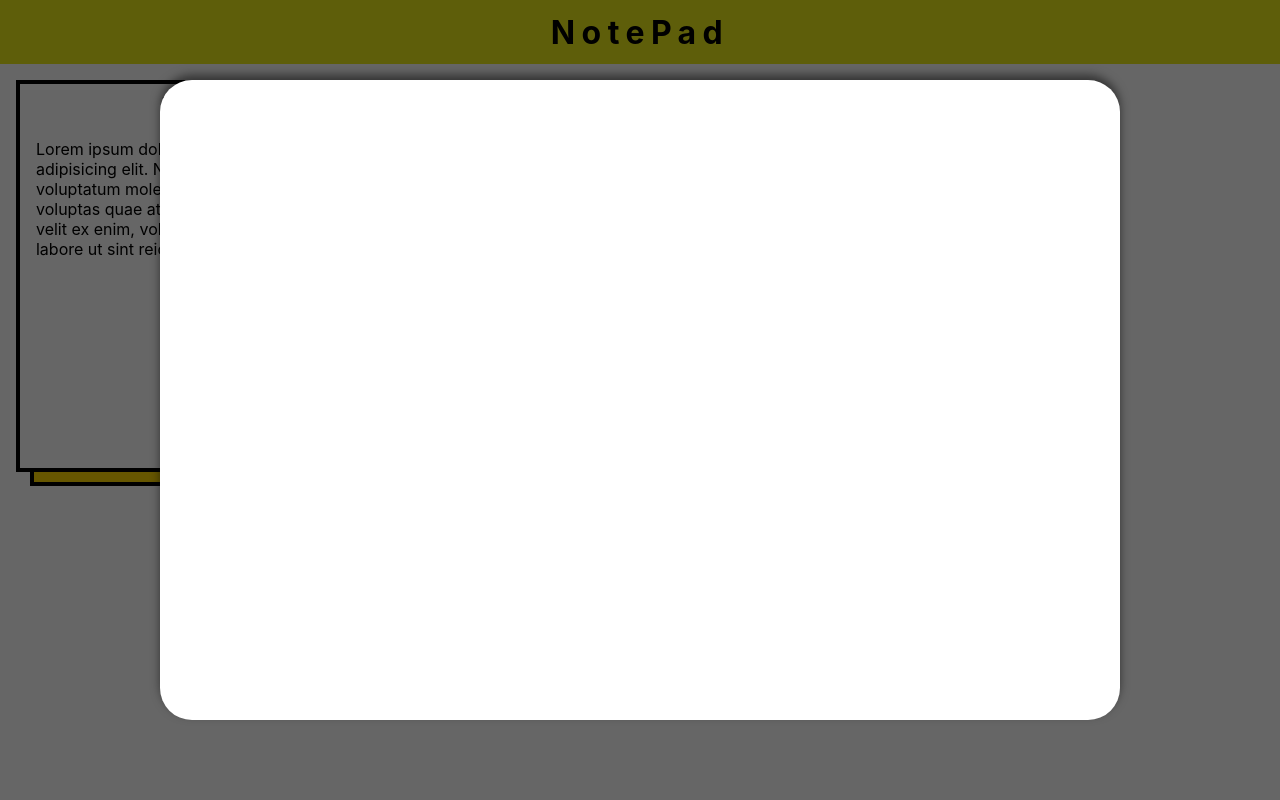
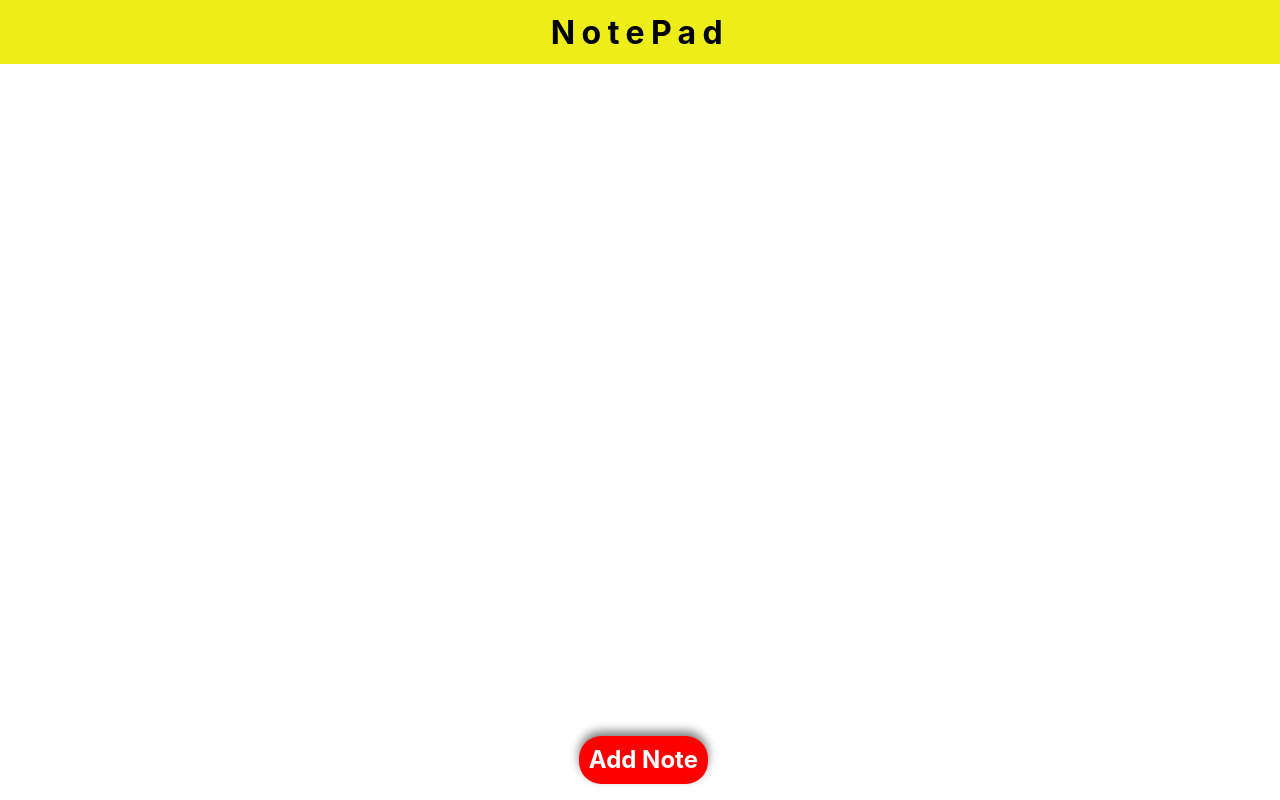
Before and after one commit to Bhishek-Parmar/notepad, a React (Create React App) app: page / in a window 1280 px wide. Built offline with nearby package versions, Linux system fonts and the light colour scheme.

Commit message:
added functionalities

```diff
--- a/src/App.css
+++ b/src/App.css
@@ -1,5 +1,11 @@
 * {
   margin: 0;
+  box-sizing: border-box;
+  overflow-x: hidden;
+}
+.header {
+  /* position: sticky; */
+  position: fixed;
 }
 .addNote {
   width: 100vw;
@@ -11,3 +17,26 @@
   justify-content: center;
   align-items: center;
 }
+.notePad {
+  /* background-color: red; */
+  margin: 4rem 0.2rem;
+  padding: 0.2rem;
+  width: 100%;
+  display: flex;
+  justify-content: center;
+  flex-wrap: wrap;
+}
+.addNoteBtn {
+  position: fixed;
+  z-index: 1;
+  bottom: 0;
+  margin: 1rem;
+  left: 44%;
+  padding: 0.6rem;
+  border-radius: 1.4rem;
+  background-color: red;
+  color: white;
+  box-shadow: 0px -5px 10px 0px rgba(0, 0, 0, 0.5);
+  cursor: pointer;
+  user-select: none;
+}
--- a/src/App.js
+++ b/src/App.js
@@ -1,14 +1,49 @@
+import { useState } from "react";
 import "./App.css";
 import AddNote from "./components/AddNote";
+import AddNoteButton from "./components/AddNoteButton";
 import Header from "./components/Header";
 import Notepad from "./components/Notepad";
+// import useBodyScrollLock from "./useBodyScrollLock";
 
 function App() {
+  const [createNoteOpen, setCreateNoteOpen] = useState(false);
+  const [notes, setNotes] = useState(
+    JSON.parse(localStorage.getItem("notes")) || []
+  );
+  // const [isLocked, toggle] = useBodyScrollLock();
+
+  function handleClick() {
+    setCreateNoteOpen(!createNoteOpen);
+    // toggle();
+    console.log("cliock");
+  }
+
+  function addNoteHandler(noteTitle, text) {
+    const newNote = {
+      title: noteTitle,
+      text: text,
+    };
+    setNotes([...notes, newNote]);
+    localStorage.setItem("notes", JSON.stringify(notes));
+    console.log("note added");
+    setCreateNoteOpen(false);
+  }
+
   return (
     <div className="App">
       <Header className="header" />
-      <Notepad />
-      <AddNote className="addNote" />
+      <Notepad className="notePad" notes={notes} />
+      {createNoteOpen && (
+        <AddNote
+          className="addNote"
+          handleClick={handleClick}
+          addNoteHandler={addNoteHandler}
+        />
+      )}
+      {!createNoteOpen && (
+        <AddNoteButton className="addNoteBtn" handleClick={handleClick} />
+      )}
     </div>
   );
 }
--- a/src/components/AddNote.jsx
+++ b/src/components/AddNote.jsx
@@ -1,9 +1,51 @@
-import React from "react";
+import React, { useState } from "react";
 import "./addnote.css";
-const AddNote = () => {
+
+const AddNote = ({ handleClick, addNoteHandler }) => {
+  const [title, setTitle] = useState("");
+  const [text, setText] = useState("");
+
+  //   useEffect(() => {
+  //     console.log(title);
+  //     console.log(text);
+  //   }, [title, text]);
+
+  function handleAddClick() {
+    addNoteHandler(title, text);
+  }
+
   return (
     <div className="addNote">
-      <div className="createNote"></div>
+      <div className="createNote">
+        <div className="title">
+          <input
+            className="title-input"
+            placeholder="Add Title"
+            type="text"
+            value={title}
+            onChange={(e) => setTitle(e.target.value)}
+          />
+        </div>
+        <div className="note-body">
+          <div className="text-area">
+            <input
+              type="text"
+              className="text-area-input"
+              placeholder="Write here..."
+              value={text}
+              onChange={(e) => setText(e.target.value)}
+            />
+          </div>
+          <div className="options-area">
+            <button className="add-btn btn" onClick={handleAddClick}>
+              Add
+            </button>
+            <button className="cancel-btn btn" onClick={handleClick}>
+              Cancel
+            </button>
+          </div>
+        </div>
+      </div>
     </div>
   );
 };
--- /dev/null
+++ b/src/components/AddNoteButton.jsx
@@ -0,0 +1,11 @@
+import React from "react";
+
+const AddNoteButton = ({ handleClick }) => {
+  return (
+    <div className="addNoteBtn" onClick={() => handleClick()}>
+      <h2>Add Note</h2>
+    </div>
+  );
+};
+
+export default AddNoteButton;
--- a/src/components/Note.jsx
+++ b/src/components/Note.jsx
@@ -1,16 +1,11 @@
 import React from "react";
 import "./note.css";
-const Note = () => {
+const Note = ({ title, text }) => {
   return (
     <div className="card">
-      <h2 className="title">Title</h2>
+      <h2 className="note-title">{title}</h2>
       <div className="content">
-        <p>
-          Lorem ipsum dolor sit amet consectetur adipisicing elit.
-          Necessitatibus, et voluptatum molestias modi, quas hic voluptas quae
-          atque corporis quisquam velit ex enim, voluptates odit officiis labore
-          ut sint reiciendis.
-        </p>
+        <p>{text}</p>
       </div>
     </div>
   );
--- a/src/components/Notepad.jsx
+++ b/src/components/Notepad.jsx
@@ -1,10 +1,12 @@
 import React from "react";
 import Note from "./Note";
 
-const Notepad = () => {
+const Notepad = ({ notes }) => {
   return (
-    <div>
-      <Note />
+    <div className="notePad">
+      {notes.map((note, index) => {
+        return <Note title={note.title} text={note.text} key={index} />;
+      })}
     </div>
   );
 };
--- a/src/components/addnote.css
+++ b/src/components/addnote.css
@@ -4,4 +4,56 @@
   box-shadow: 0px -5px 10px 0px rgba(0, 0, 0, 0.5);
   background-color: white;
   border-radius: 2rem;
+  padding: 2rem;
+  display: flex;
+  flex-direction: column;
 }
+.title {
+  border: 0.4px solid black;
+  border-radius: 2rem;
+  height: 5rem;
+  flex-grow: 1;
+}
+.title-input {
+  text-align: center;
+  width: 80%;
+  height: 100%;
+  font-size: 3rem;
+  border: none;
+  outline: none;
+}
+.note-body {
+  flex-grow: 30;
+  /* background-color: red; */
+  display: flex;
+}
+.text-area {
+  flex-grow: 4;
+}
+.text-area-input {
+  width: 100%;
+  height: 100%;
+  padding: 0.4rem;
+  /* border: none; */
+  outline: none;
+  text-align: left;
+  vertical-align: top;
+  font-size: 1.2rem;
+}
+.options-area {
+  display: flex;
+  flex-direction: column;
+  justify-content: center;
+  flex-grow: 1;
+}
+.btn {
+  border-radius: 1.4rem;
+  background-color: red;
+  color: white;
+  margin: 1rem;
+  padding: 0.5rem;
+  font-size: 1.1rem;
+  /* box-shadow: 0px -5px 10px 0px rgba(0, 0, 0, 0.5); */
+  cursor: pointer;
+  user-select: none;
+}
--- a/src/components/note.css
+++ b/src/components/note.css
@@ -1,5 +1,5 @@
 .card {
-  margin: 1rem;
+  margin: 2rem;
   padding: 0.5rem;
   border: 4px solid black;
   width: 20rem;
@@ -8,7 +8,7 @@
   display: flex;
   flex-direction: column;
 }
-.title {
+.note-title {
   text-align: center;
   /* background-color: rgb(253, 253, 253); */
   flex-grow: 1;
--- /dev/null
+++ b/src/useBodyScrollLock.js
@@ -0,0 +1,14 @@
+import { useEffect, useState } from "react";
+
+const useBodyScrollLock = () => {
+  const bodyStyle = document.body.style;
+  const [isLocked, setIsLocked] = useState(bodyStyle.overflowY === "hidden");
+
+  useEffect(() => {
+    bodyStyle.overflowY = isLocked ? "hidden" : "auto";
+  }, [isLocked, bodyStyle]);
+
+  const toggle = () => setIsLocked(!isLocked);
+  return [isLocked, toggle];
+};
+export default useBodyScrollLock;
```
Also changed, not shown: 1 other file (tests, documents, lock files or other folders).
